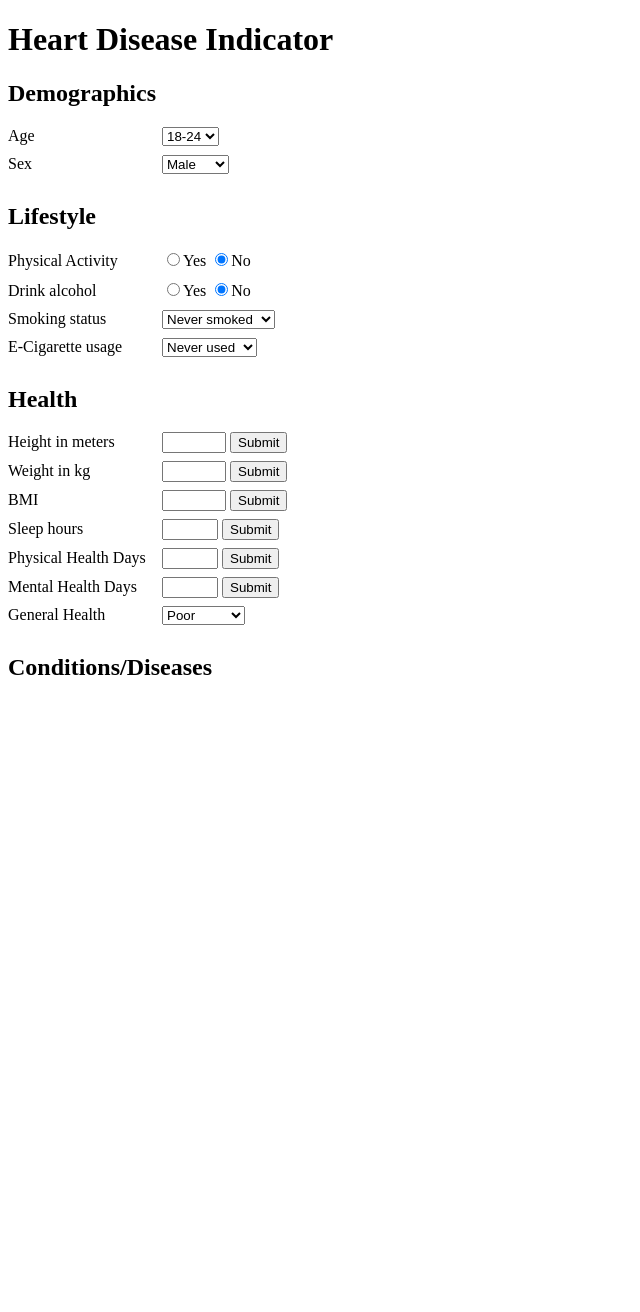
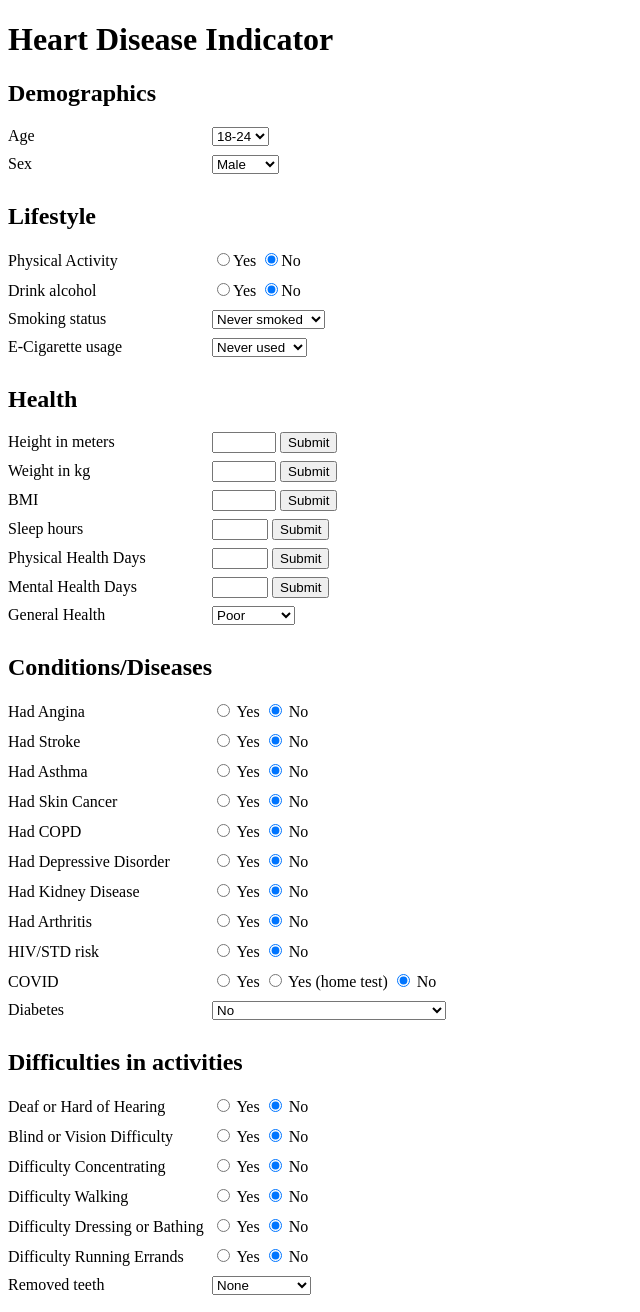
Before and after one commit to raymondcen/Heart-Disease-Predictor, a Flask app: page /predict in a window 1280 px wide. Shown: the whole page, without its empty margins (0-640 px from the left). Before the commit the page ends 675 px from the top, so only its background shows below. Run offline with Flask 3, Linux system fonts and the light colour scheme.

Commit message:
finished conds/disease and difficulties form html

```diff
--- a/templates/fields.html
+++ b/templates/fields.html
@@ -10,7 +10,7 @@
     <style>
     label {
         display: inline-block;
-        width: 150px;
+        width: 200px;
         margin-bottom: 10px;
     }
     </style>
@@ -128,7 +128,7 @@
 
         <div>
             <label for="genHealth">General Health</label>
-            <select name="genHealth" id="ECigUse">
+            <select name="genHealth" id="genHealth">
                 <option value="poor">Poor</option>
                 <option value="fair">Fair</option>
                 <option value="good">Good</option>
@@ -143,10 +143,128 @@
         <h2>Conditions/Diseases</h2>
 
         <div>
+            <label for="angina">Had Angina</label>
+            <input type="radio" name="angina" value="yes"> Yes
+            <input type="radio" name="angina" value="no" checked> No
+        </div>
 
+        <div>
+            <label for="stroke">Had Stroke</label>
+            <input type="radio" name="stroke" value="yes"> Yes
+            <input type="radio" name="stroke" value="no" checked> No
         </div>
+
+        <div>
+            <label for="asthma">Had Asthma</label>
+            <input type="radio" name="asthma" value="yes"> Yes
+            <input type="radio" name="asthma" value="no" checked> No
+        </div>
+
+        <div>
+            <label for="skincancer">Had Skin Cancer</label>
+            <input type="radio" name="skincancer" value="yes"> Yes
+            <input type="radio" name="skincancer" value="no" checked> No
+        </div>
+
+        <div>
+            <label for="copd">Had COPD</label>
+            <input type="radio" name="copd" value="yes"> Yes
+            <input type="radio" name="copd" value="no" checked> No
+        </div>
+
+        <div>
+            <label for="depression">Had Depressive Disorder</label>
+            <input type="radio" name="depression" value="yes"> Yes
+            <input type="radio" name="depression" value="no" checked> No
+        </div>
+
+        <div>
+            <label for="kidney">Had Kidney Disease</label>
+            <input type="radio" name="kidney" value="yes"> Yes
+            <input type="radio" name="kidney" value="no" checked> No
+        </div>
+
+        <div>
+            <label for="arthritis">Had Arthritis</label>
+            <input type="radio" name="arthritis" value="yes"> Yes
+            <input type="radio" name="arthritis" value="no" checked> No
+        </div>
+
+        <div>
+            <!-- HighRiskLastYear var in dataset -->
+            <label for="hiv">HIV/STD risk</label>
+            <input type="radio" name="highrisk" value="yes"> Yes
+            <input type="radio" name="highrisk" value="no" checked> No
+        </div>
+
+        <div>
+            <label for="covid">COVID</label>
+            <input type="radio" name="covid" value="yes"> Yes
+            <input type="radio" name="covid" value="yesHome"> Yes (home test)
+            <input type="radio" name="covid" value="no" checked> No
+        </div>
+
+        <div>
+            <label for="diabetes">Diabetes</label>
+            <select name="diabetes" id="diabetes">
+                <option value="no">No</option>
+                <option value="yes">Yes</option>
+                <option value="yesPreggo">Yes, while pregnant</option>
+                <option value="noBorder">No, prediabates/borderline diabetes</option>
+            </select>
+        </div>
+
    </div>
 
+   <div>
+        <h2>Difficulties in activities</h2>
+        <div>
+            <label for="hearing">Deaf or Hard of Hearing</label>
+            <input type="radio" name="hearing" value="yes"> Yes
+            <input type="radio" name="hearing" value="no" checked> No
+        </div>
+
+        <div>
+            <label for="vision">Blind or Vision Difficulty</label>
+            <input type="radio" name="vision" value="yes"> Yes
+            <input type="radio" name="vision" value="no" checked> No
+        </div>
+
+        <div>
+            <label for="concentration">Difficulty Concentrating</label>
+            <input type="radio" name="concentration" value="yes"> Yes
+            <input type="radio" name="concentration" value="no" checked> No
+        </div>
+
+        <div>
+            <label for="walking">Difficulty Walking</label>
+            <input type="radio" name="walking" value="yes"> Yes
+            <input type="radio" name="walking" value="no" checked> No
+        </div>
+
+        <div>
+            <label for="dressing">Difficulty Dressing or Bathing</label>
+            <input type="radio" name="dressing" value="yes"> Yes
+            <input type="radio" name="dressing" value="no" checked> No
+        </div>
+
+        <div>
+            <label for="errands">Difficulty Running Errands</label>
+            <input type="radio" name="errands" value="yes"> Yes
+            <input type="radio" name="errands" value="no" checked> No
+        </div>
+
+        <div>
+            <label for="teeth">Removed teeth</label>
+            <select name="teeth" id="teeth">
+                <option value="none">None</option>
+                <option value="oneFive">1 to 5</option>
+                <option value="sixNotAll">6+ but not all</option>
+                <option value="all">All</option>
+            </select>
+        </div>
+
+   </div>
 
 
 </body>
```
Also changed, not shown: 1 other file.
